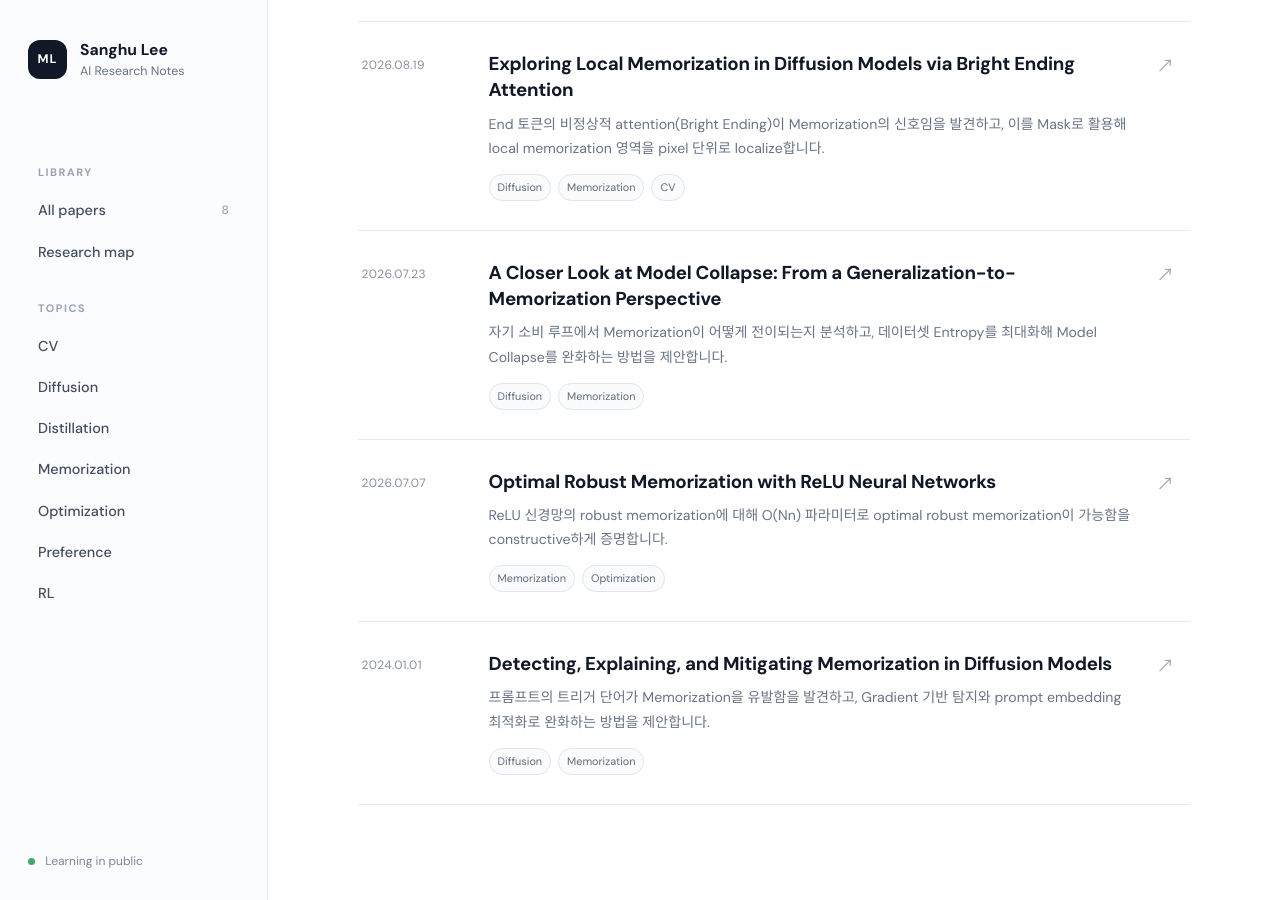
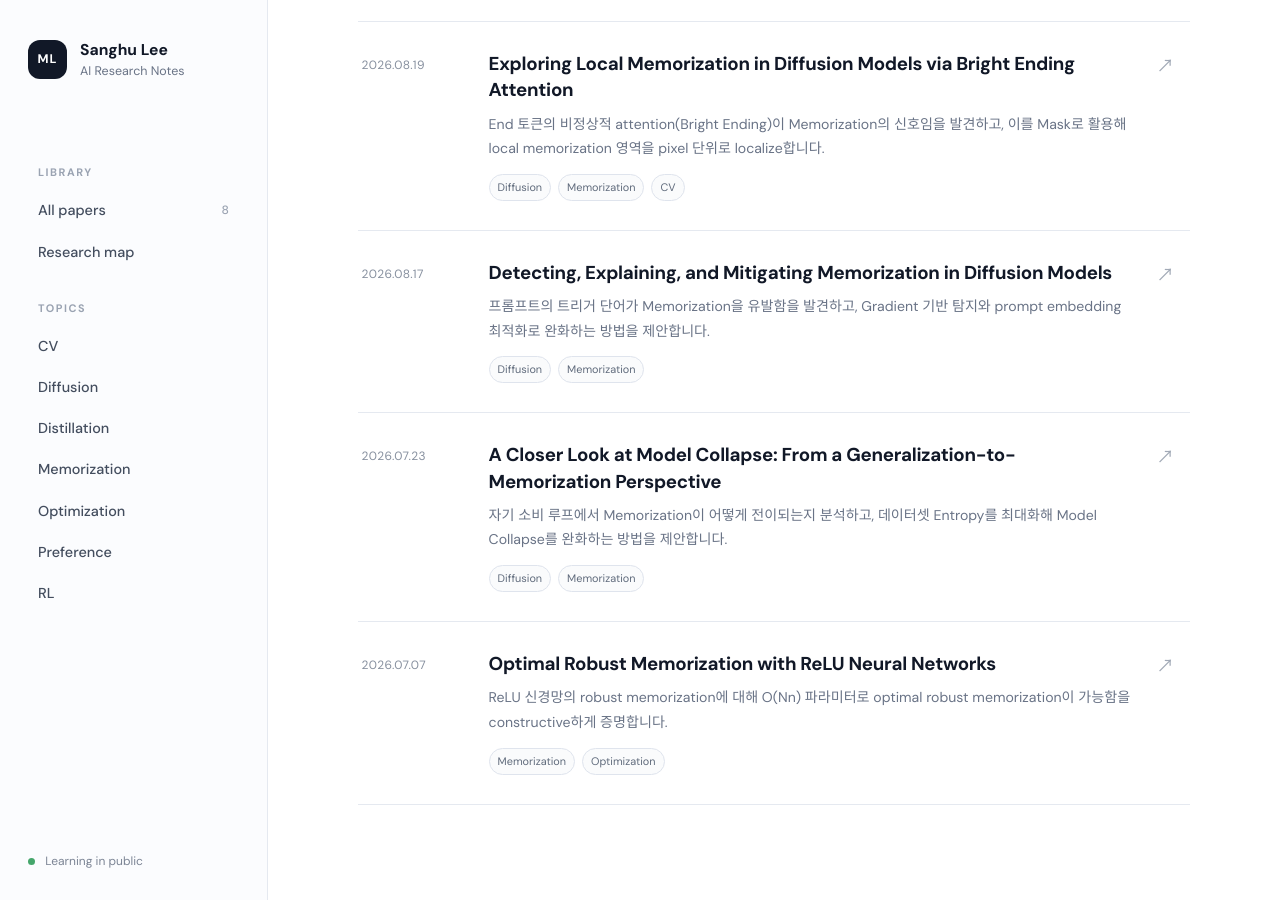
Before and after one commit to leessanghu/leessanghu.github.io, a Jekyll site: the page built from index.md, in a window 1280 px wide and 900 px high, scrolled down 1488 px. Built offline with Jekyll 4.4.1, drawn with Linux system fonts in a browser that asks for light colours.

Commit message:
Change publication date to August 17, 2026
Updated the publication date and venue for the paper.

```diff
--- a/_posts/2024-01-01-detecting-explaining-mitigating-memorization.md
+++ b/_posts/2026-08-17-detecting-explaining-mitigating-memorization.md
@@ -1,7 +1,7 @@
 ---
 title: "Detecting, Explaining, and Mitigating Memorization in Diffusion Models"
 description: "프롬프트의 트리거 단어가 Memorization을 유발함을 발견하고, Gradient 기반 탐지와 prompt embedding 최적화로 완화하는 방법을 제안합니다."
-date: 2024-01-01
+date: 2026-08-17
 tags: [Diffusion, Memorization]
 venue: ICLR 2024
 authors: Yuxin Wen et al.
```
